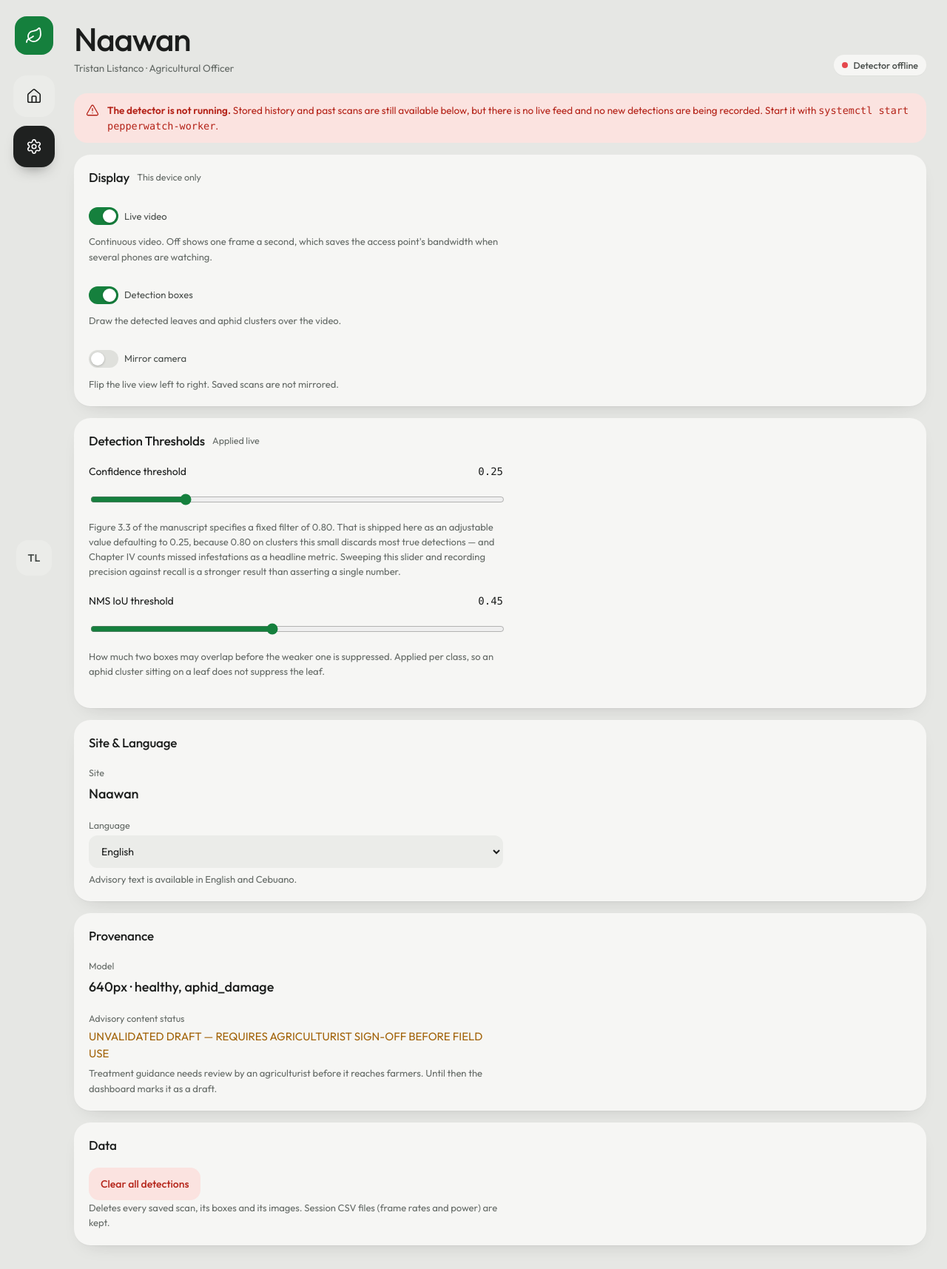
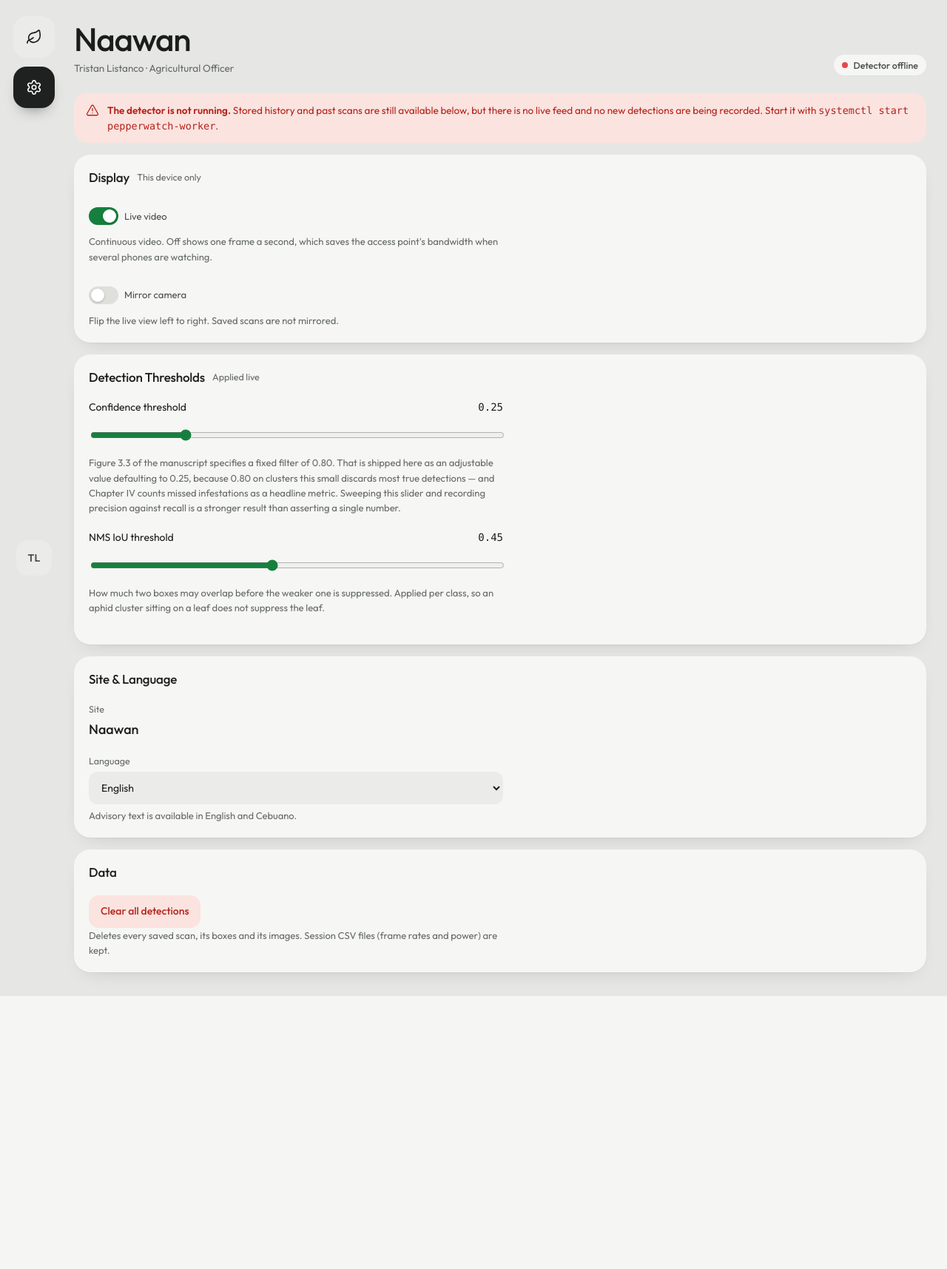
Before and after one commit to TristanListanco/pepperwatch-aphid-detection, a Flask app: page /settings in a window 1280 px wide. Shown: the whole page at 74% size. After the commit the page ends 1346 px from the top, so only its background shows below. Run offline with Flask 3, Linux system fonts and the light colour scheme; data that the repository does not hold is empty; parts of the project's set-up code (start-up, migrations or seed data) failed here and were passed over.

Commit message:
Tidy the live view and settings; refresh dashboards after a clear
Clearing data now notifies every open dashboard, which reloads its history
and figures at once; before, an open dashboard kept showing the old scans
until it was reloaded. The live view takes the camera's aspect ratio, so the
picture has no side bars, and loses its fps chips. Boxes hide while
inference is paused, replacing their setting. A snapshot is confirmed when
the worker has saved it, and toasts float in view. Settings drops the
Provenance section, and the leaf replaces the separate home button.

Co-Authored-By: Claude Opus 5.5 <noreply@anthropic.com>

```diff
--- a/websystem/pepperwatch/web/routes_api.py
+++ b/websystem/pepperwatch/web/routes_api.py
@@ -493,6 +493,8 @@ def clear_detections():
                 path.rmdir()
     _db().log_system(level="warn", event="detections_cleared", source="web",
                      detail=f"{events} events, {files} files")
+    # Open dashboards would otherwise keep showing the old scans and figures.
+    _hub().publish("data/cleared", {"deleted_events": events})
     return jsonify({"deleted_events": events, "deleted_files": files})
 
 
--- a/websystem/pepperwatch/web/static/css/app.css
+++ b/websystem/pepperwatch/web/static/css/app.css
@@ -187,7 +187,6 @@ button {
   backdrop-filter: saturate(1.4) blur(10px);
 }
 
-.rail-brand,
 .rail-operator {
   display: none;
 }
@@ -243,20 +242,6 @@ button {
     backdrop-filter: none;
   }
 
-  .rail-brand {
-    display: grid;
-    place-items: center;
-    width: 52px;
-    height: 52px;
-    border-radius: 16px;
-    background: var(--green);
-    color: #fff;
-  }
-
-  .rail-brand .icon {
-    width: 24px;
-    height: 24px;
-  }
 
   .rail-items {
     flex-direction: column;
@@ -454,6 +439,25 @@ button {
 }
 
 /* -- banners ----------------------------------------------------------------- */
+
+/* Toasts float above the page, so a confirmation is seen wherever the page is
+ * scrolled; above the tab bar on phones. */
+[data-toast] {
+  position: fixed;
+  z-index: 30;
+  left: 50%;
+  bottom: calc(96px + env(safe-area-inset-bottom));
+  transform: translateX(-50%);
+  width: max-content;
+  max-width: calc(100vw - 32px);
+  box-shadow: 0 12px 30px -10px rgba(27, 29, 28, 0.45);
+}
+
+@media (min-width: 760px) {
+  [data-toast] {
+    bottom: 28px;
+  }
+}
 
 .banner {
   display: flex;
@@ -831,10 +835,13 @@ button {
 /* -- live view ------------------------------------------------------------- */
 
 .viewport {
+  --aspect: 4 / 3;
   position: relative;
-  aspect-ratio: 4 / 3;
-  max-height: 54vh;
-  width: 100%;
+  aspect-ratio: var(--aspect);
+  /* As wide as fits, but never taller than 60vh: the width follows from the
+   * camera's aspect ratio, so there are no bars to fill. */
+  width: min(100%, calc(60vh * (var(--aspect))));
+  margin-inline: auto;
   border-radius: var(--radius);
   overflow: hidden;
   background: var(--inset);
--- a/websystem/pepperwatch/web/static/js/bus.js
+++ b/websystem/pepperwatch/web/static/js/bus.js
@@ -99,7 +99,7 @@ export class Bus {
 
     [
       'telemetry/system', 'telemetry/pipeline', 'detect/frame', 'detect/flag',
-      'event/persisted', 'status/worker', 'status/session', 'session/summary',
+      'event/persisted', 'status/worker', 'status/session', 'session/summary', 'data/cleared',
     ].forEach(
       (topic) => {
         source.addEventListener(topic, (event) => {
@@ -164,6 +164,9 @@ export class Bus {
         break;
       case 'session/summary':
         this.emit('summary', payload);
+        break;
+      case 'data/cleared':
+        this.emit('cleared', payload);
         break;
       default:
         break;
--- a/websystem/pepperwatch/web/static/js/controls.js
+++ b/websystem/pepperwatch/web/static/js/controls.js
@@ -20,7 +20,7 @@ export class Controls {
           await postJson('/api/capture', { hi_res: true });
           // 202, not 200: the worker takes the still asynchronously, so the
           // gallery entry appears a moment later rather than immediately.
-          this.onToast('Snapshot requested — it will appear in the log shortly');
+          this.onToast('Taking a snapshot…');
         } catch (error) {
           this.onToast(`Snapshot failed: ${error.message}`, 'error');
         } finally {
--- a/websystem/pepperwatch/web/static/js/liveview.js
+++ b/websystem/pepperwatch/web/static/js/liveview.js
@@ -22,7 +22,7 @@ const POLL_MS = 1000;
 // Display preferences for this device, set on the Settings page. Live video
 // is on by default; turning it off drops to one frame a second, which spares
 // the access point's bandwidth when several phones are watching.
-const DISPLAY_DEFAULTS = { live: true, boxes: true, mirror: false };
+const DISPLAY_DEFAULTS = { live: true, mirror: false };
 
 export function displayPrefs() {
   const prefs = {};
@@ -69,6 +69,10 @@ export class LiveView {
 
     this.image.addEventListener('load', () => {
       this.viewport.classList.add('is-active');
+      // Take the camera's own shape, so the picture fills the frame with no
+      // bars at the sides.
+      const { naturalWidth: w, naturalHeight: h } = this.image;
+      if (w && h) this.viewport.style.setProperty('--aspect', `${w} / ${h}`);
       this.resize();
     });
     this.image.addEventListener('error', () => {
--- a/websystem/pepperwatch/web/static/js/main.js
+++ b/websystem/pepperwatch/web/static/js/main.js
@@ -32,7 +32,6 @@ function bootDashboard() {
   const prefs = displayPrefs();
   const liveMode = prefs.live ? 'mjpeg' : 'poll';
   if (live) {
-    live.toggleOverlay(prefs.boxes);
     live.setMirror(prefs.mirror);
     // Start the never-ending MJPEG response after the page has loaded, or the
     // browser shows the page as loading for as long as the stream runs.
@@ -57,6 +56,9 @@ function bootDashboard() {
   bus.on('pipeline', (payload) => {
     renderPipeline(document, payload);
     controls.setPaused(payload.paused);
+    // Paused means no new detections: hide the boxes rather than leave the
+    // last ones frozen over a moving picture.
+    if (live) live.toggleOverlay(!payload.paused);
   });
   bus.on('summary', (payload) => renderSummary(document, payload));
 
@@ -106,7 +108,11 @@ function bootDashboard() {
     : null;
   if (history) {
     history.load();
-    bus.on('persisted', () => history.load());
+    bus.on('persisted', (event) => {
+      history.load();
+      // The worker saved it: confirmation that the snapshot really happened.
+      if (event.trigger === 'manual') toast('Snapshot saved to the detection log');
+    });
   }
 
   bus.on('flag', (payload) => {
@@ -117,7 +123,7 @@ function bootDashboard() {
 
   // -- weekly stats ------------------------------------------------------
 
-  poll(async () => {
+  const refreshStats = async () => {
     const stats = await fetchJson(`/api/stats/weekly?locale=${locale()}`);
     if (!stats) return;
     renderKpis(document, stats);
@@ -127,7 +133,14 @@ function bootDashboard() {
 
     const stamp = document.querySelector('[data-updated]');
     if (stamp) stamp.textContent = `updated ${relative(new Date().toISOString())}`;
-  }, STATS_INTERVAL_MS);
+  };
+  poll(refreshStats, STATS_INTERVAL_MS);
+
+  // Data cleared from Settings, on this phone or another: drop what is shown.
+  bus.on('cleared', () => {
+    if (history) history.load();
+    refreshStats();
+  });
 
   bus.start();
   window.addEventListener('beforeunload', () => {
--- a/websystem/pepperwatch/web/static/js/performance.js
+++ b/websystem/pepperwatch/web/static/js/performance.js
@@ -63,10 +63,6 @@ export function renderTelemetry(root, telemetry) {
 export function renderPipeline(root, pipeline) {
   if (!pipeline) return;
 
-  // The chips over the live feed.
-  setText(root, 'pipeline-preview-fps', `${num(pipeline.preview_fps, 1)} fps`);
-  setText(root, 'pipeline-inference-fps', `${num(pipeline.inference_fps, 1)} fps`);
-
   setText(root, 'pipeline-inference-rate', num(pipeline.inference_fps, 1));
   setText(root, 'pipeline-preview-rate', num(pipeline.preview_fps, 1));
   setText(root, 'pipeline-latency', num(pipeline.inference_ms, 1));
--- a/websystem/pepperwatch/web/static/js/settings.js
+++ b/websystem/pepperwatch/web/static/js/settings.js
@@ -24,20 +24,6 @@ export async function initSettings(root) {
 
   const site = root.querySelector('[data-setting-site]');
   if (site) site.textContent = config.site.name;
-
-  const model = root.querySelector('[data-setting-model]');
-  if (model) {
-    model.textContent = `${config.inference.input_size}px · ${config.inference.class_names.join(', ')}`;
-  }
-
-  const advisory = root.querySelector('[data-setting-advisory]');
-  if (advisory) {
-    const meta = config.advisory || {};
-    advisory.textContent = meta.status || 'unknown';
-    advisory.className = String(meta.status || '').toLowerCase().startsWith('validated')
-      ? 'sev-none'
-      : 'sev-moderate';
-  }
 
   const pinField = root.querySelector('[data-setting-pin]');
   const pinRow = root.querySelector('[data-setting-pin-row]');
--- a/websystem/pepperwatch/web/templates/base.html
+++ b/websystem/pepperwatch/web/templates/base.html
@@ -20,15 +20,10 @@
 
   <div class="shell">
     <nav class="rail" aria-label="Sections">
-      <a class="rail-brand" href="{{ url_for('pages.dashboard') }}" title="Pepper Watch">
-        <svg class="icon" aria-hidden="true"><use href="#i-leaf"/></svg>
-        <span class="sr-only">Pepper Watch</span>
-      </a>
-
       <div class="rail-items">
         <a class="rail-item" href="{{ url_for('pages.dashboard') }}" title="Dashboard"
            {% if page == 'dashboard' %}aria-current="page"{% endif %}>
-          <svg class="icon" aria-hidden="true"><use href="#i-house"/></svg>
+          <svg class="icon" aria-hidden="true"><use href="#i-leaf"/></svg>
           <span class="rail-label">Dashboard</span>
         </a>
         <a class="rail-item" href="{{ url_for('pages.settings') }}" title="Settings"
--- a/websystem/pepperwatch/web/templates/dashboard.html
+++ b/websystem/pepperwatch/web/templates/dashboard.html
@@ -27,12 +27,6 @@
           <p class="muted">The feed appears as soon as the detector sends a frame</p>
         </div>
         <div class="viewport-meta">
-          <span class="chip" title="Camera capture rate">
-            <span class="dot"></span>preview <span data-pipeline-preview-fps>—</span>
-          </span>
-          <span class="chip" title="Model inference rate — the figure the 17 fps requirement refers to">
-            <span class="dot"></span>inference <span data-pipeline-inference-fps>—</span>
-          </span>
           <span class="chip" data-pipeline-paused hidden>
             <span class="dot"></span>paused
           </span>
--- a/websystem/pepperwatch/web/templates/settings.html
+++ b/websystem/pepperwatch/web/templates/settings.html
@@ -16,13 +16,6 @@
         </label>
         <p class="note">Continuous video. Off shows one frame a second, which saves the
           access point's bandwidth when several phones are watching.</p>
-      </div>
-      <div>
-        <label class="toggle">
-          <input type="checkbox" data-pref="boxes">
-          <span class="track"></span> Detection boxes
-        </label>
-        <p class="note">Draw the detected leaves and aphid clusters over the video.</p>
       </div>
       <div>
         <label class="toggle">
@@ -107,26 +100,6 @@
 </section>
 
 <section class="card">
-  <div class="card-head"><h2>Provenance</h2></div>
-  <div class="card-body">
-    <div class="settings-grid">
-      <div class="field">
-        <label>Model</label>
-        <div class="metric-value" data-setting-model>—</div>
-      </div>
-      <div class="field">
-        <label>Advisory content status</label>
-        <div data-setting-advisory>—</div>
-        <p class="note">
-          Treatment guidance needs review by an agriculturist before it reaches
-          farmers. Until then the dashboard marks it as a draft.
-        </p>
-      </div>
-    </div>
-  </div>
-</section>
-
-<section class="card">
   <div class="card-head"><h2>Data</h2></div>
   <div class="card-body">
     <div class="settings-grid">
```
Also changed, not shown: websystem/tests/test_pages.py (+9 -2 lines), README.md, websystem/pepperwatch/web/templates/_partials/icons.svg.
